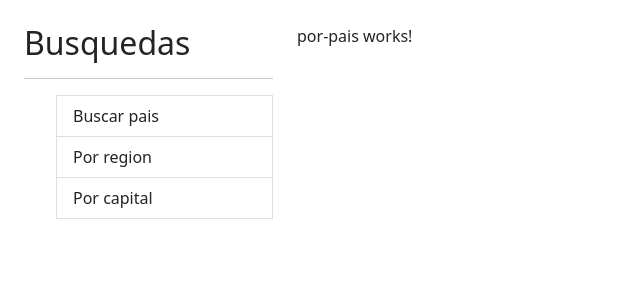
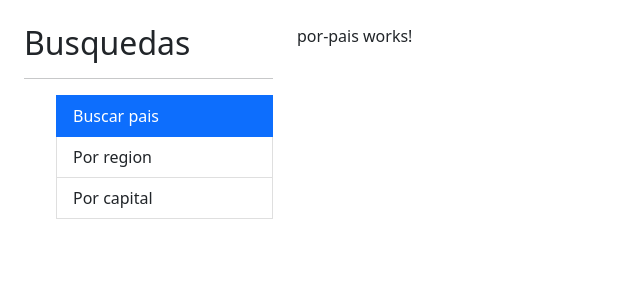
Before and after one commit to PanchonSoto/paisApp, an Angular app: page / in a window 1280 px wide. Shown: the top 300 px of the page, without its empty margins (0-640 px from the left). Built offline with nearby package versions, Linux system fonts and the light colour scheme.

Commit message:
add routerlink en sidebar

```diff
--- a/src/app/app.component.html
+++ b/src/app/app.component.html
@@ -3,9 +3,9 @@
         <h2>Busquedas</h2>
         <hr>
         <ul>
-            <li class="list-group-item">Buscar pais</li>
-            <li class="list-group-item">Por region</li>
-            <li class="list-group-item">Por capital</li>
+            <li routerLink="" routerLinkActive="active" [routerLinkActiveOptions]="{exact: true}" class="list-group-item">Buscar pais</li>
+            <li routerLink="region" routerLinkActive="active" class="list-group-item">Por region</li>
+            <li routerLink="capital" routerLinkActive="active" class="list-group-item">Por capital</li>
         </ul>
     </div>
 
```
